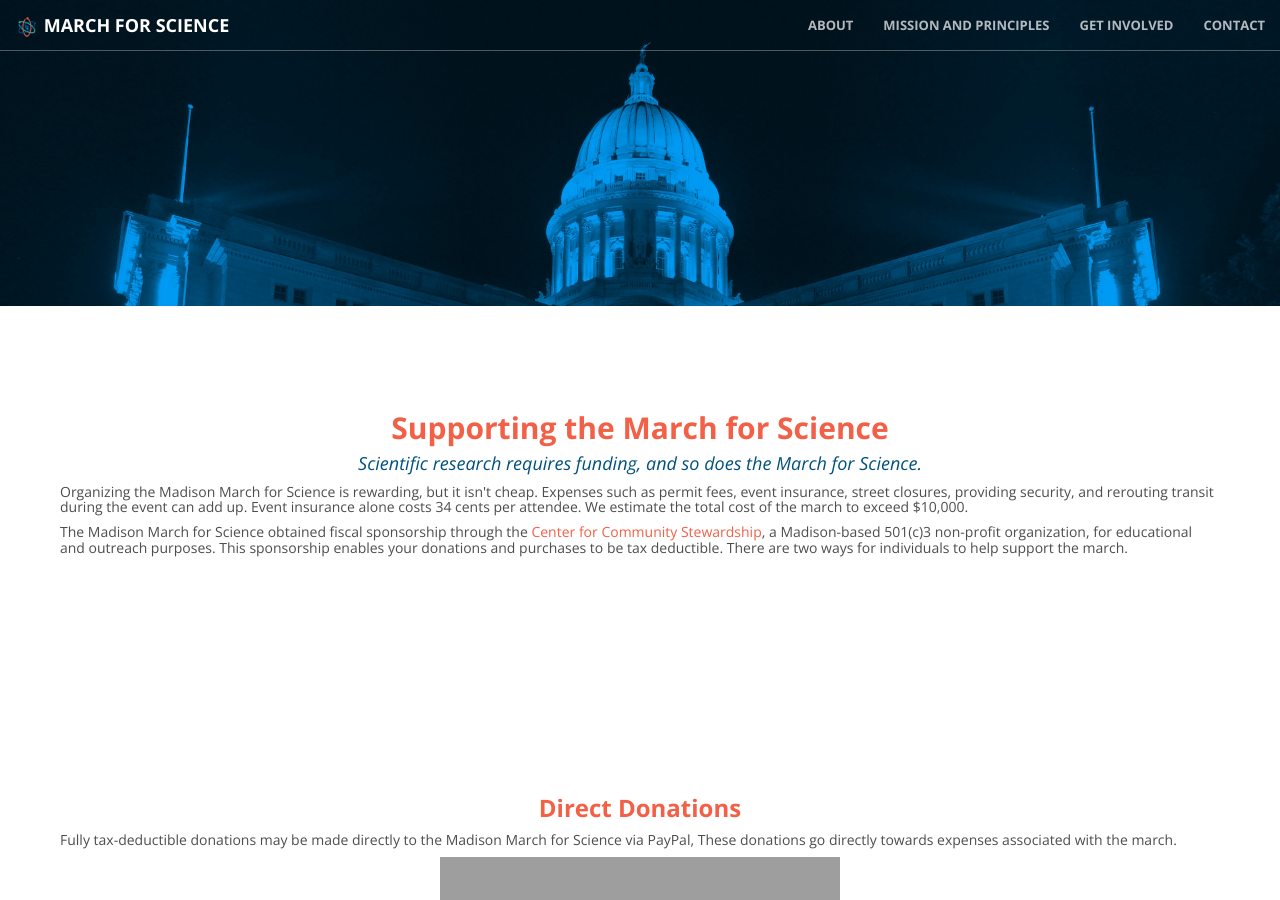
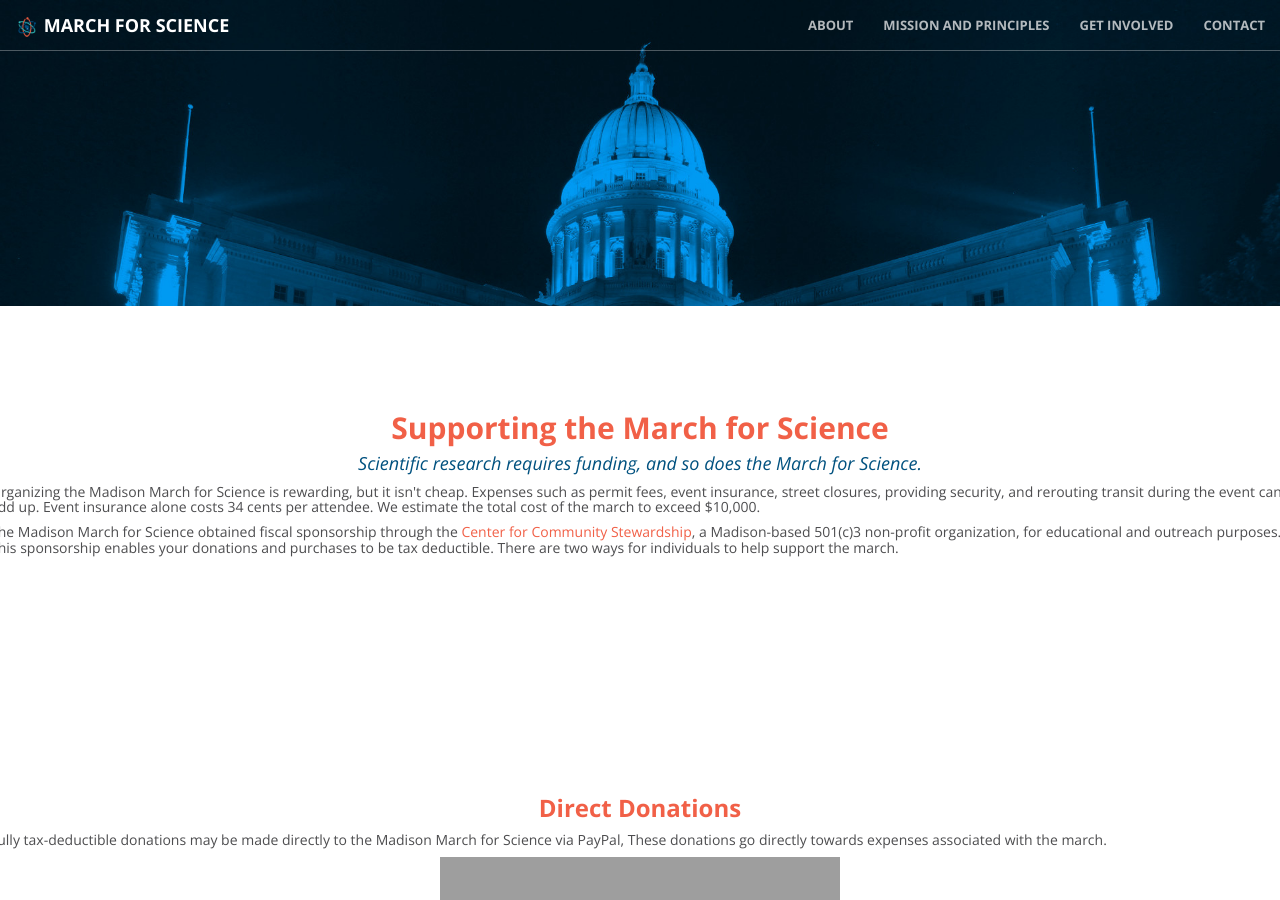
Before and after one commit to ScienceMarchMadison/m4smadison.github.io, a Jekyll site: the page built from donate.html, in a window 1280 px wide and 900 px high. Built offline with Jekyll 4.4.1, drawn with Linux system fonts in a browser that asks for light colours; comment, search, counter and statistics services are not loaded; grey boxes are pictures that could not be loaded.

Commit message:
div changes

```diff
--- a/_includes/how_to_support.html
+++ b/_includes/how_to_support.html
@@ -1,4 +1,4 @@
-<div class="container">
+<!-- <div class="container"> -->
 
     <section id="support">
         <div class="row" style="padding:5px">
@@ -44,7 +44,7 @@
         </div>
     </section>
 
-    <section id="donate">
+    <section id="merchandise">
         <div class="row" style="padding:5px">
                 <h3 style="color:#f16047; font-weight: bold" class="text-center">Merchandise</h3>
 
@@ -61,4 +61,4 @@
 
         </div>
     </section>
-</div>
+<!-- </div> -->
```
